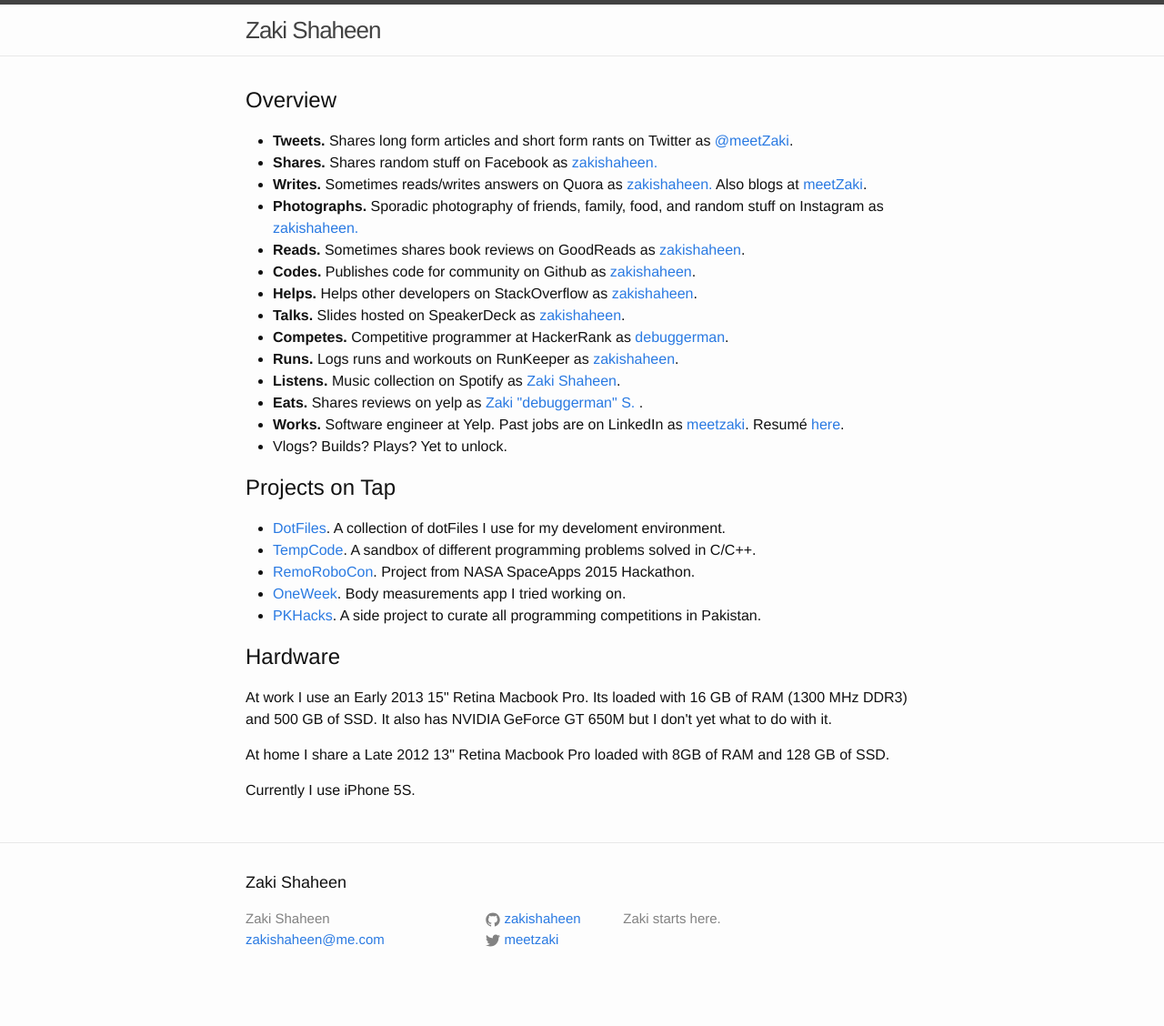
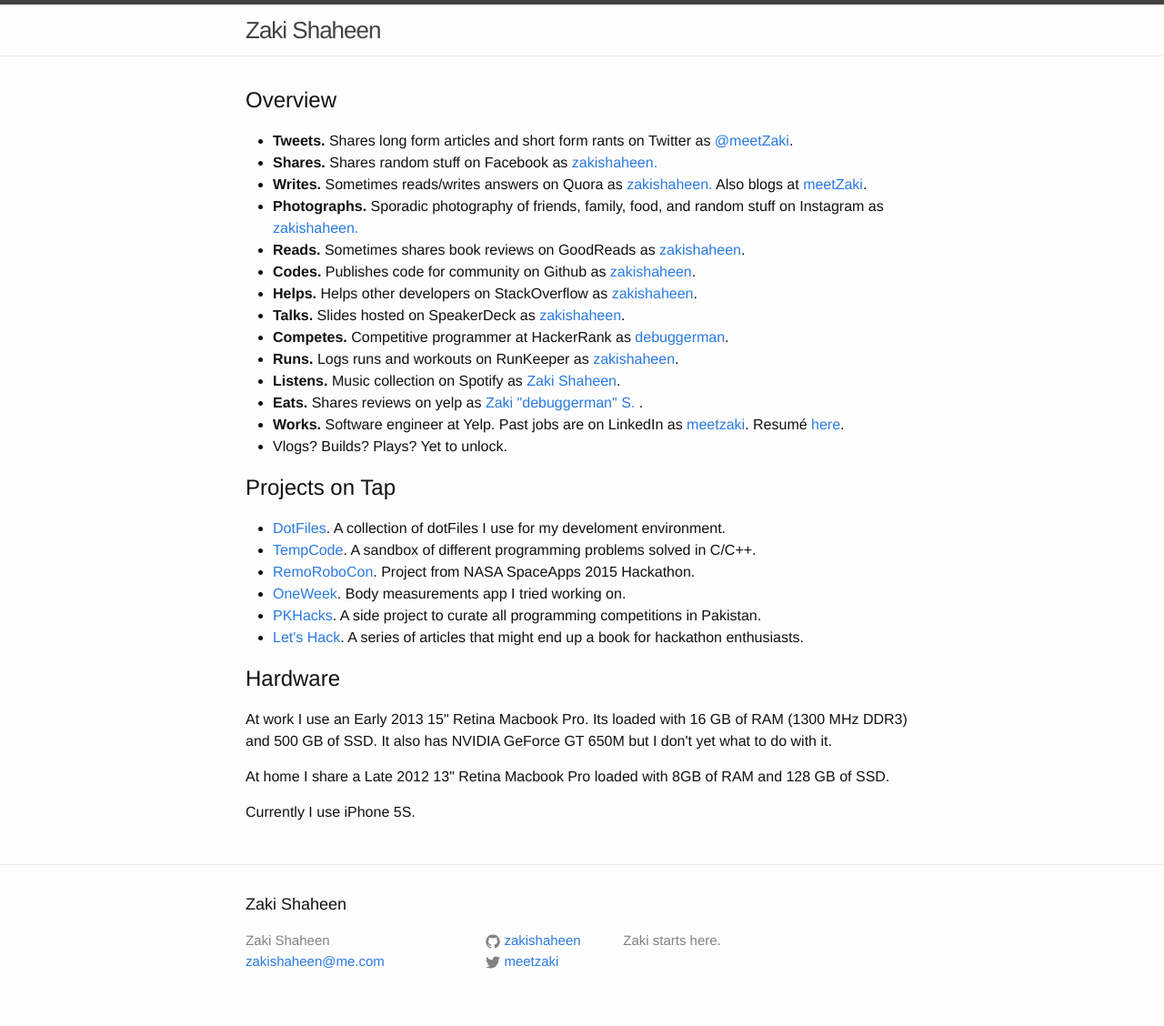
Before and after one commit to fatimasalmanmirza/zakishaheen.github.io, a Jekyll site: the page built from index.html, in a window 1280 px wide. Shown: the whole page at 91% size. Built offline with Jekyll 4.4.1, drawn with Linux system fonts in a browser that asks for light colours; before the commit the page ends 1104 px from its top, so only the background shows below that.

Commit message:
added lets hack

```diff
--- a/index.html
+++ b/index.html
@@ -30,6 +30,7 @@
     <li><a href="http://zakishaheen.github.io/spaceappsisb-rcc/">RemoRoboCon</a>. Project from NASA SpaceApps 2015 Hackathon.</li>
     <li><a href="https://github.com/zakishaheen/oneweek-ios">OneWeek</a>. Body measurements app I tried working on. </li>
     <li><a href="http://zakishaheen.github.io/pkhacks/">PKHacks</a>. A side project to curate all programming competitions in Pakistan. </li>
+    <li><a href="https://www.gitbook.com/book/zakishaheen/letshack/details">Let's Hack</a>. A series of articles that might end up a book for hackathon enthusiasts. </li>
   </ul>
 
   <h2>Hardware</h2>
```
